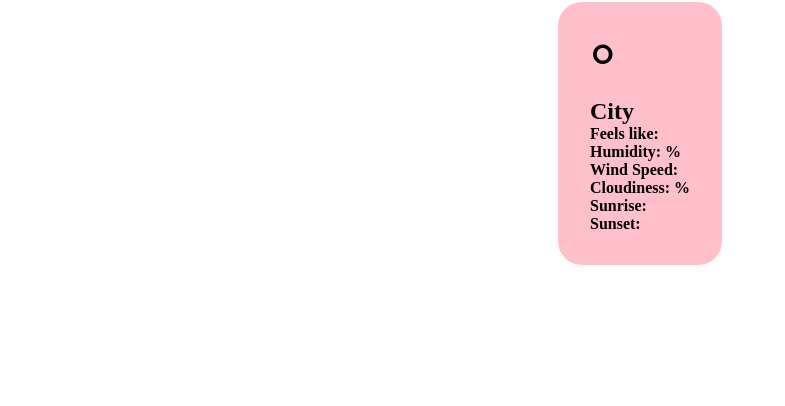
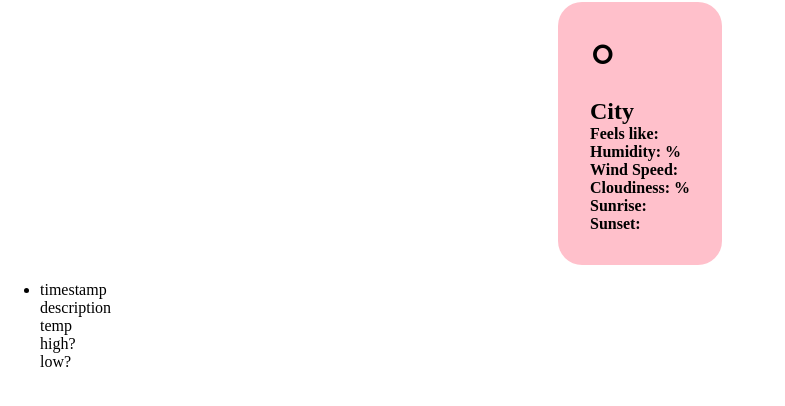
Before and after one commit to scorpi4n/TOP-weather-app, a website built with webpack: page src/index.html in a window 1280 px wide. Shown: the part 78-484 px from the top of the page, without its empty margins (0-785 px from the left). Built offline with nearby package versions, Linux system fonts and the light colour scheme; no server answers.

Commit message:
Begin planning out forecast display

```diff
--- a/src/index.html
+++ b/src/index.html
@@ -33,6 +33,18 @@
         <div id="sunrise">Sunrise: <span class="data"></span></div>
         <div id="sunset">Sunset: <span class="data"></span></div>
     </section>
+
+    <section>
+        <ul>
+            <li>
+                <div>timestamp</div>
+                <div>description</div>
+                <div>temp</div>
+                <div>high?</div>
+                <div>low?</div>
+            </li>
+        </ul>
+    </section>
 </body>
 
 </html>
```
